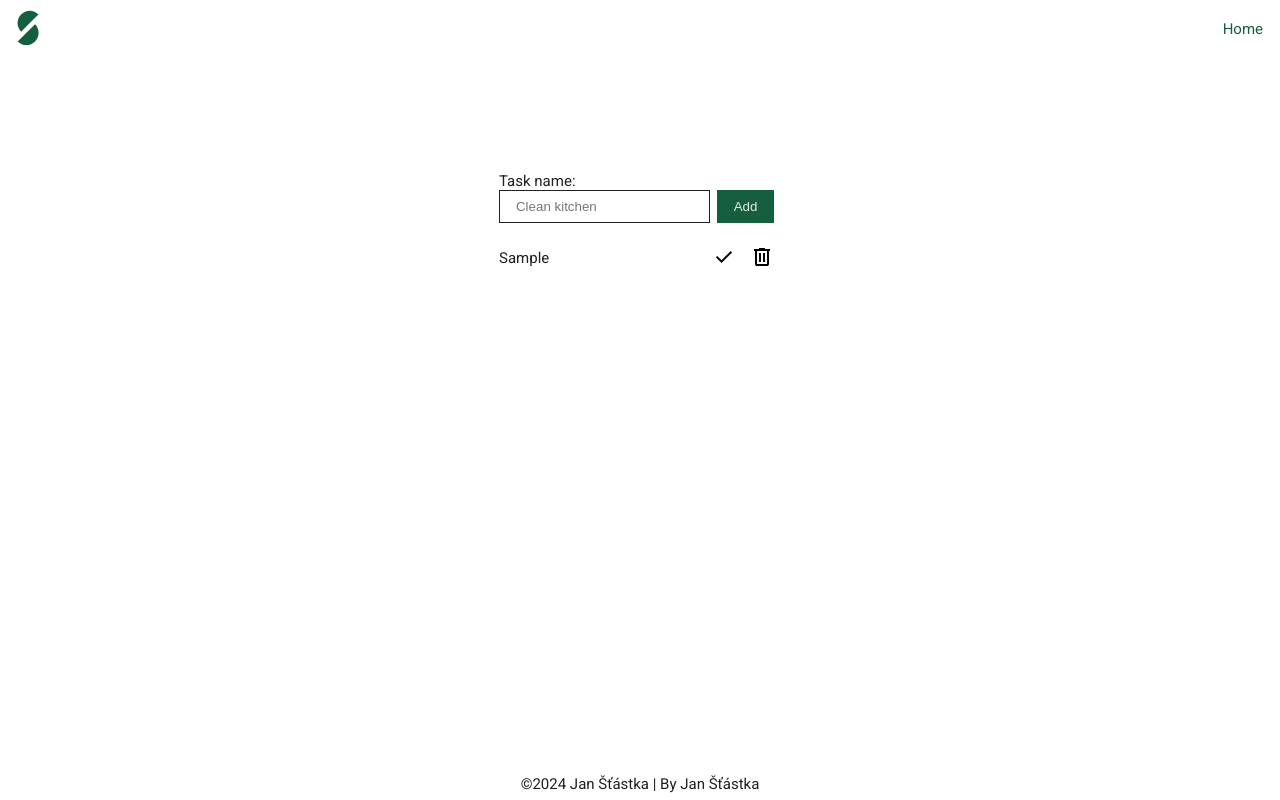
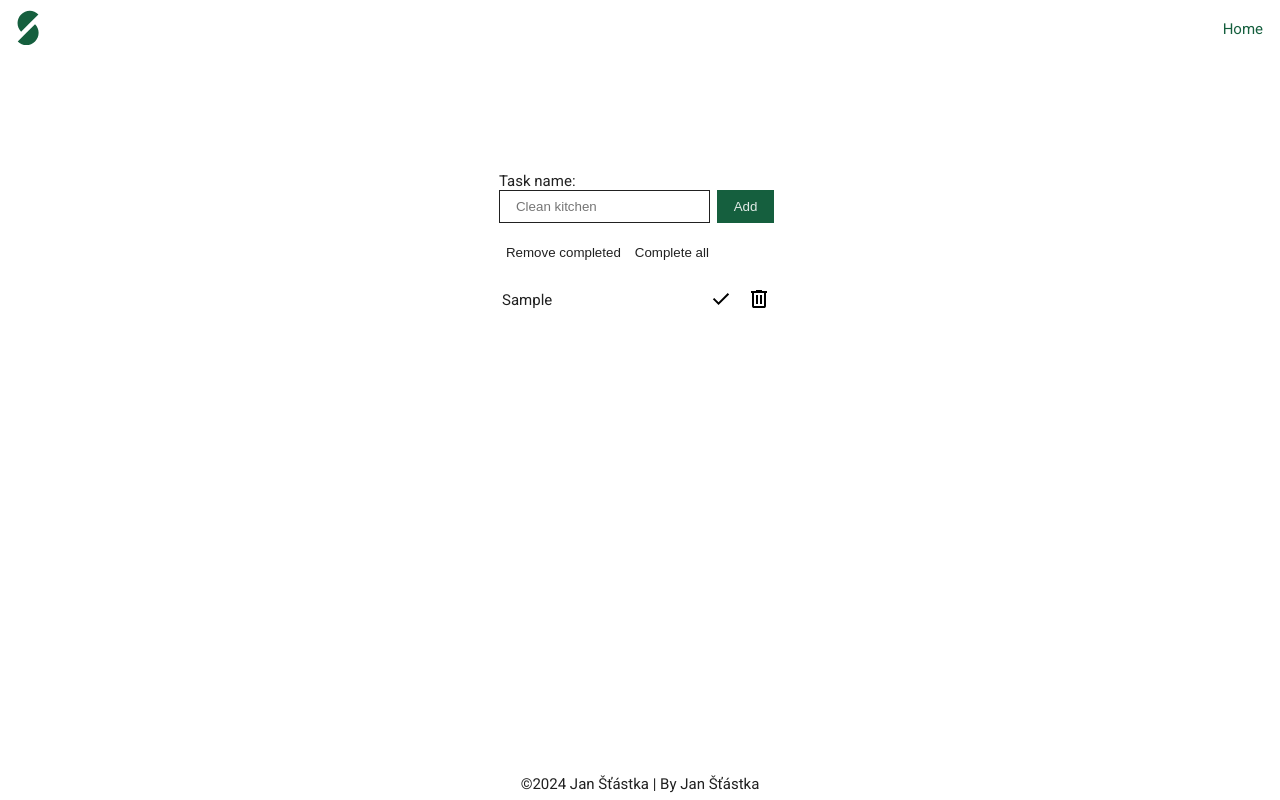
Before and after one commit to StastkaJan/Vue-ToDo, a Vue app: page / in a window 1280 px wide. Both pictures are taken after typing "Sample" into the empty fields and a click on the button "Add". Built offline with nearby package versions, Linux system fonts and the light colour scheme.

Commit message:
Added complete all and remove all functionality

```diff
--- a/src/assets/main.css
+++ b/src/assets/main.css
@@ -17,6 +17,8 @@ button {
   color: var(--text-color);
   background-color: var(--back-color);
   border: 1px solid var(--back-color);
+  transition: .2s;
+  cursor: pointer;
 }
 
 button.block {
--- a/src/views/HomeView.vue
+++ b/src/views/HomeView.vue
@@ -46,13 +46,22 @@ const deleteTask = (id: number) => {
   taskList.value = taskList.value.filter(val => val.id !== id)
 }
 
+const removeCompleted = () => {
+  taskList.value = taskList.value.filter(val => val.completed === false)
+}
+
+const completeAll = () => {
+  for (const item of taskList.value) {
+    item.completed = true
+  }
+}
+
 const completedTasks = computed(() =>
   taskList.value.filter(val => val.completed)
 )
 const nonCompletedTasks = computed(() =>
   taskList.value.filter(val => !val.completed)
 )
-
 watch(
   taskList,
   () => {
@@ -70,17 +79,26 @@ watch(
       <button class="block">Add</button>
     </form>
 
+    <div class="buttons">
+      <button @click="removeCompleted">
+        Remove completed
+      </button>
+      <button @click="completeAll">
+        Complete all
+      </button>
+    </div>
+
     <TransitionGroup name="list" tag="ul">
       <template v-for="list in [nonCompletedTasks, completedTasks]">
         <li v-for="{ id, name, completed } in list" :key="id" :class="{ complete: completed }">
           {{ name }}
           {{ completed ? '(complete)' : '' }}
           <div>
-            <button @click="() => completeTask(id)">
+            <button @click="completeTask(id)">
               <CheckIcon v-if="!completed" />
               <CrossIcon v-else />
             </button>
-            <button @click="() => deleteTask(id)">
+            <button @click="deleteTask(id)">
               <DeleteIcon />
             </button>
           </div>
@@ -101,10 +119,18 @@ form {
   margin-bottom: 20px;
 }
 
+button:hover {
+  box-shadow: 0 .2em .5em #ccc;
+}
+
 form button {
   color: var(--back-color);
   background-color: var(--prim-color);
   border: 1px solid var(--prim-color);
+}
+
+div.buttons {
+  margin-bottom: 20px;
 }
 
 ul {
@@ -116,6 +142,7 @@ li {
   display: flex;
   justify-content: space-between;
   align-items: center;
+  padding: .2em;
 }
 
 li.complete {
```
